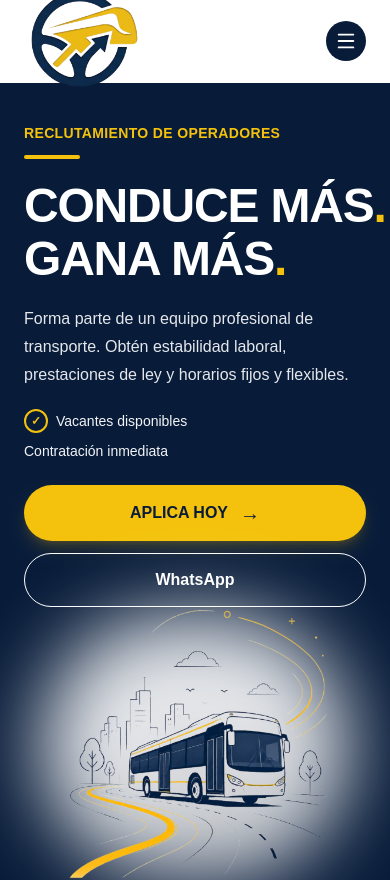
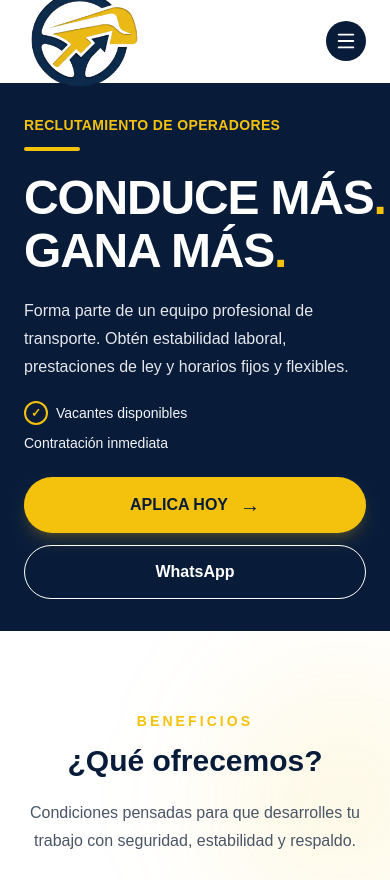
Before and after one commit to judalopez022-dot/nexia, a Next.js app: page / in a window 390 px wide. Shown: the top 880 px of the page. Built offline with nearby package versions, Linux system fonts and the light colour scheme.

Commit message:
Ajusta hero movil y autobus

```diff
--- a/src/components/Hero.tsx
+++ b/src/components/Hero.tsx
@@ -53,12 +53,14 @@ export default function Hero() {
           z-10
           mx-auto
           grid
-          h-full
+          h-auto
+          md:h-full
           max-w-[1450px]
           items-center
           gap-2
           px-6
-          py-10
+          py-8
+          md:py-10
           md:grid-cols-[45%_55%]
           md:px-10
           lg:px-12
@@ -318,10 +320,10 @@ export default function Hero() {
 <div
   className="
     relative
-    min-h-[260px]
+    hidden
+    md:block
+    min-h-[360px]
     min-w-0
-    md:h-full
-    md:min-h-0
   "
 >
   <motion.div
```
